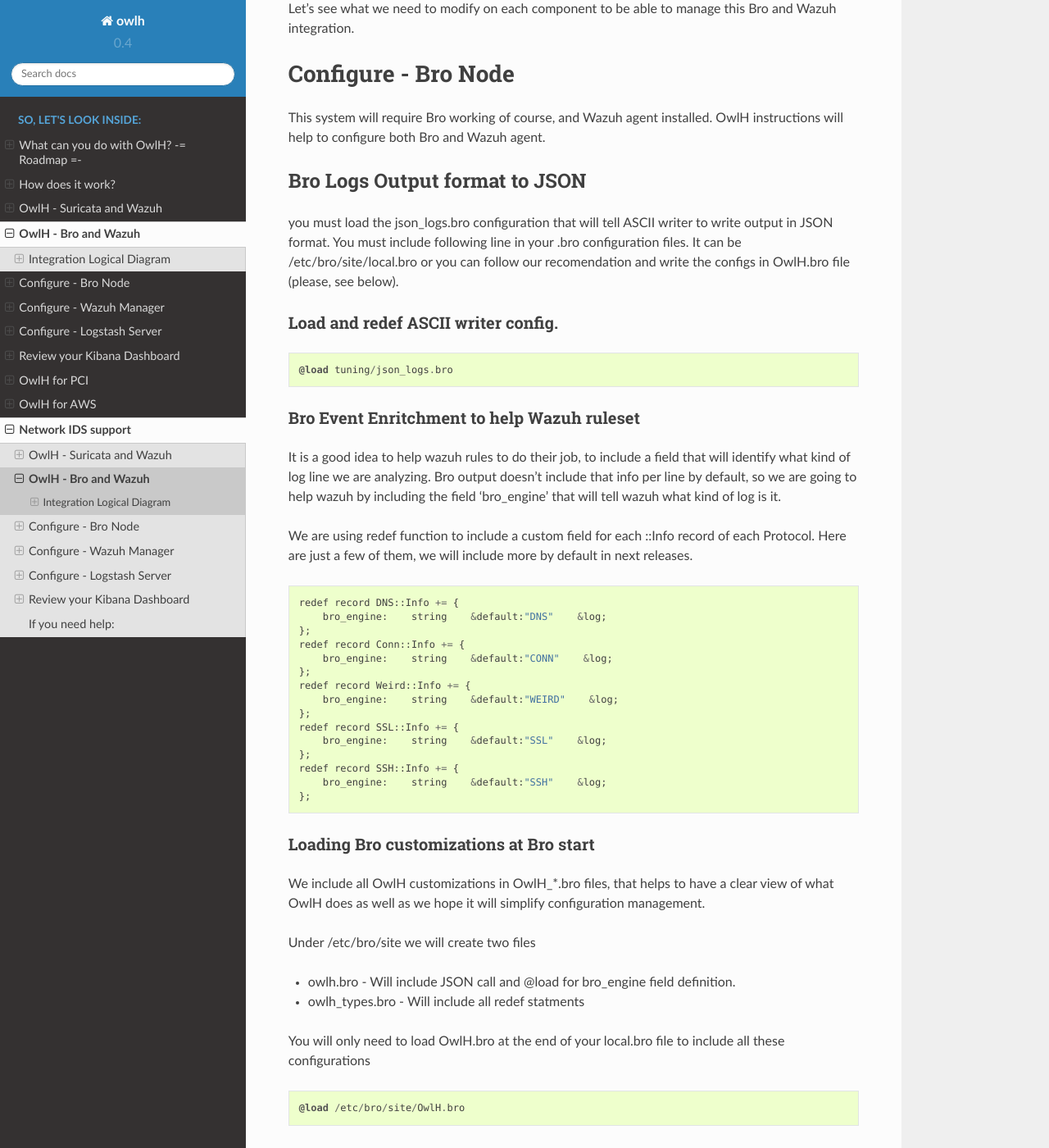
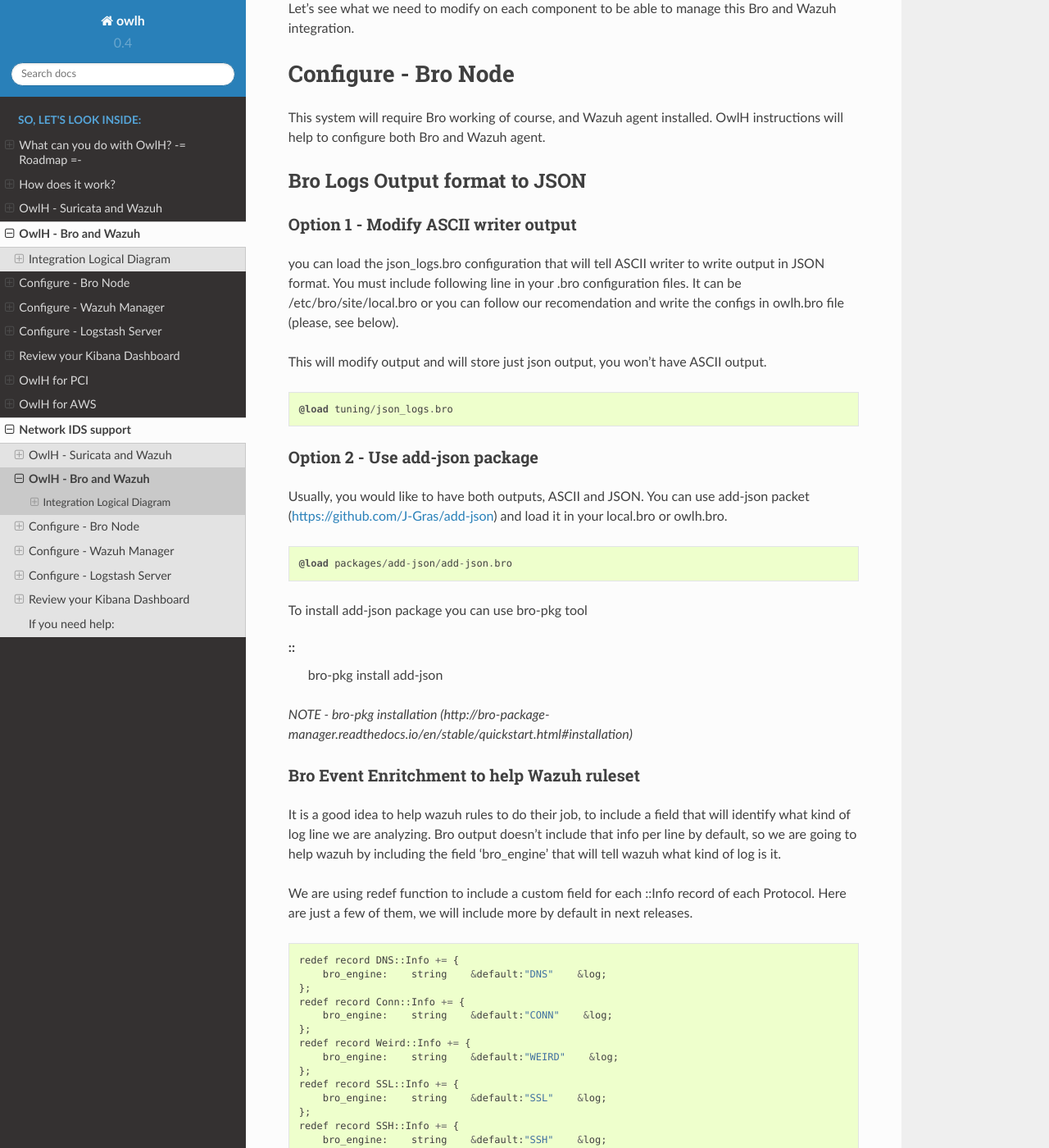
Before and after one commit to austinsonger/documentation, a Sphinx documentation site: the page built from source/main/OwlHBro.rst, in a window 1280 px wide and 1400 px high, scrolled down 822 px. Shown: the whole window at 82% size. Built offline with Sphinx 7.4.7 and the Read the Docs theme 2.0.0, drawn with Linux system fonts in a browser that asks for light colours; some of the changed text lies outside the part shown.

Commit message:
-- Bro integration  --

```diff
--- a/source/main/OwlHBro.rst
+++ b/source/main/OwlHBro.rst
@@ -7,7 +7,7 @@
 .. image:: /img/broowlh.png
 
 Components
-^^^^^^^^^
+^^^^^^^^^^
 
 * Bro Node - Bro IDS and Wazuh Agent
 * Wazuh Manger
@@ -25,18 +25,38 @@
 Bro Logs Output format to JSON
 ------------------------------
 
-you must load the json_logs.bro configuration that will tell ASCII writer to write output in JSON format.
-You must include following line in your .bro configuration files. It can be /etc/bro/site/local.bro or you can follow our recomendation and write the configs in OwlH.bro file (please, see below).
+Option 1 - Modify ASCII writer output
+^^^^^^^^^^^^^^^^^^^^^^^^^^^^^^^^^^^^^
 
-Load and redef ASCII writer config.
-^^^^^^^^^^^^^^^^^^^^^^^^^^^^^^^^^^^
+you can load the json_logs.bro configuration that will tell ASCII writer to write output in JSON format.
+You must include following line in your .bro configuration files. It can be /etc/bro/site/local.bro or you can follow our recomendation and write the configs in owlh.bro file (please, see below).
+
+This will modify output and will store just json output, you won't have ASCII output.
 
 ::
 
     @load tuning/json_logs.bro
 
+
+Option 2 - Use add-json package
+^^^^^^^^^^^^^^^^^^^^^^^^^^^^^^^
+
+Usually, you would like to have both outputs, ASCII and JSON. You can use add-json packet (https://github.com/J-Gras/add-json) and load it in your local.bro or owlh.bro.
+
+::
+
+    @load packages/add-json/add-json.bro
+
+To install add-json package you can use bro-pkg tool
+
+::
+    bro-pkg install add-json
+
+*NOTE - bro-pkg installation (http://bro-package-manager.readthedocs.io/en/stable/quickstart.html#installation)*
+
+
 Bro Event Enritchment to help Wazuh ruleset
-^^^^^^^^^^^^^^^^^^^^^^^^^^^^^^^^^^^^^^^^^
+^^^^^^^^^^^^^^^^^^^^^^^^^^^^^^^^^^^^^^^^^^^
 
 It is a good idea to help wazuh rules to do their job, to include a field that will identify what kind of log line we are analyzing. Bro output doesn't include that info per line by default, so we are going to help wazuh by including the field 'bro_engine' that will tell wazuh what kind of log is it.
 
@@ -80,7 +100,9 @@
 
 ::
 
-    @load tuning/json-logs.bro
+    # Select prefered output
+    #@load tuning/json-logs.bro
+    @load packages/add-json/add-json.bro
     @load /etc/bro/site/owlh_types.bro
 
 and owlh_types.bro:
```
Also changed, not shown: 9 other files.
